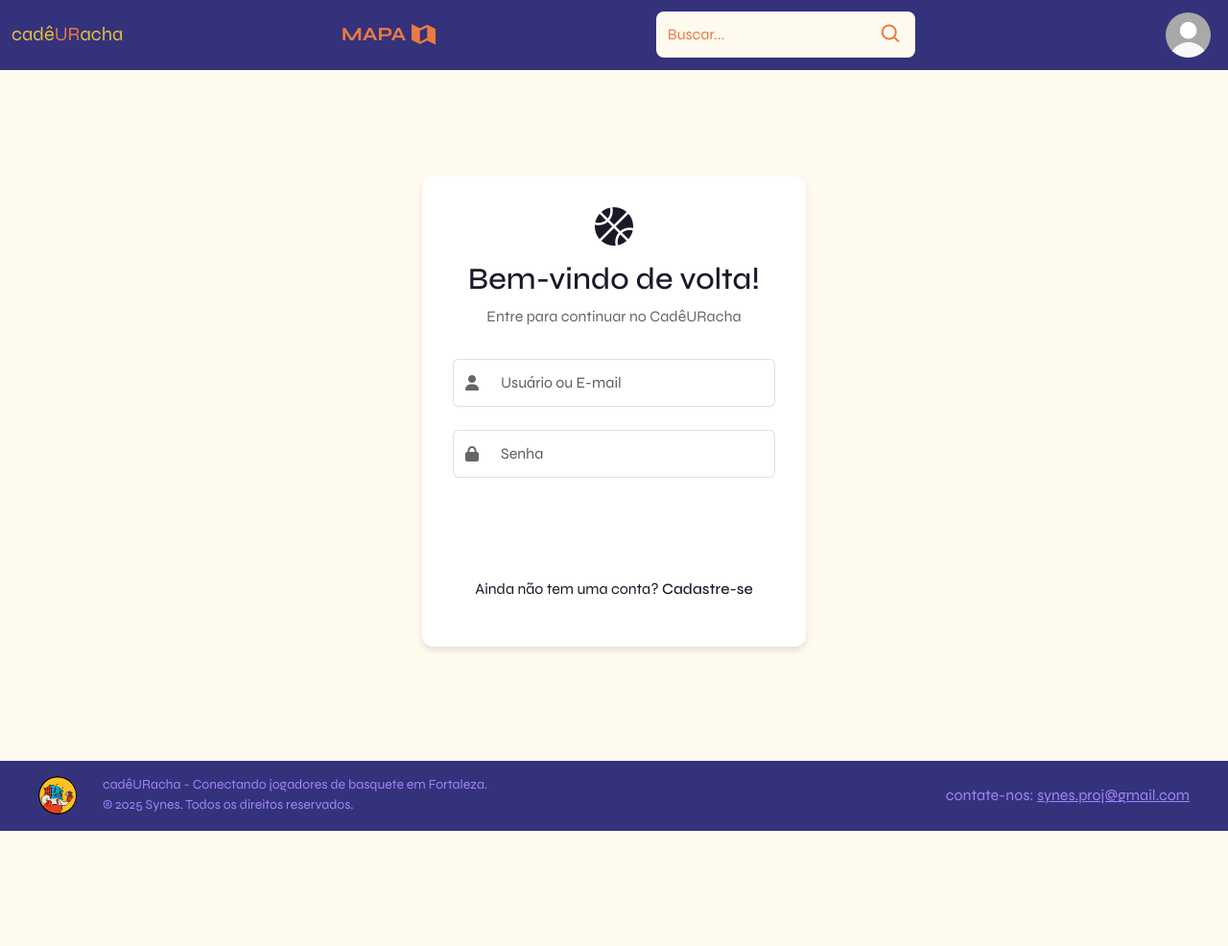
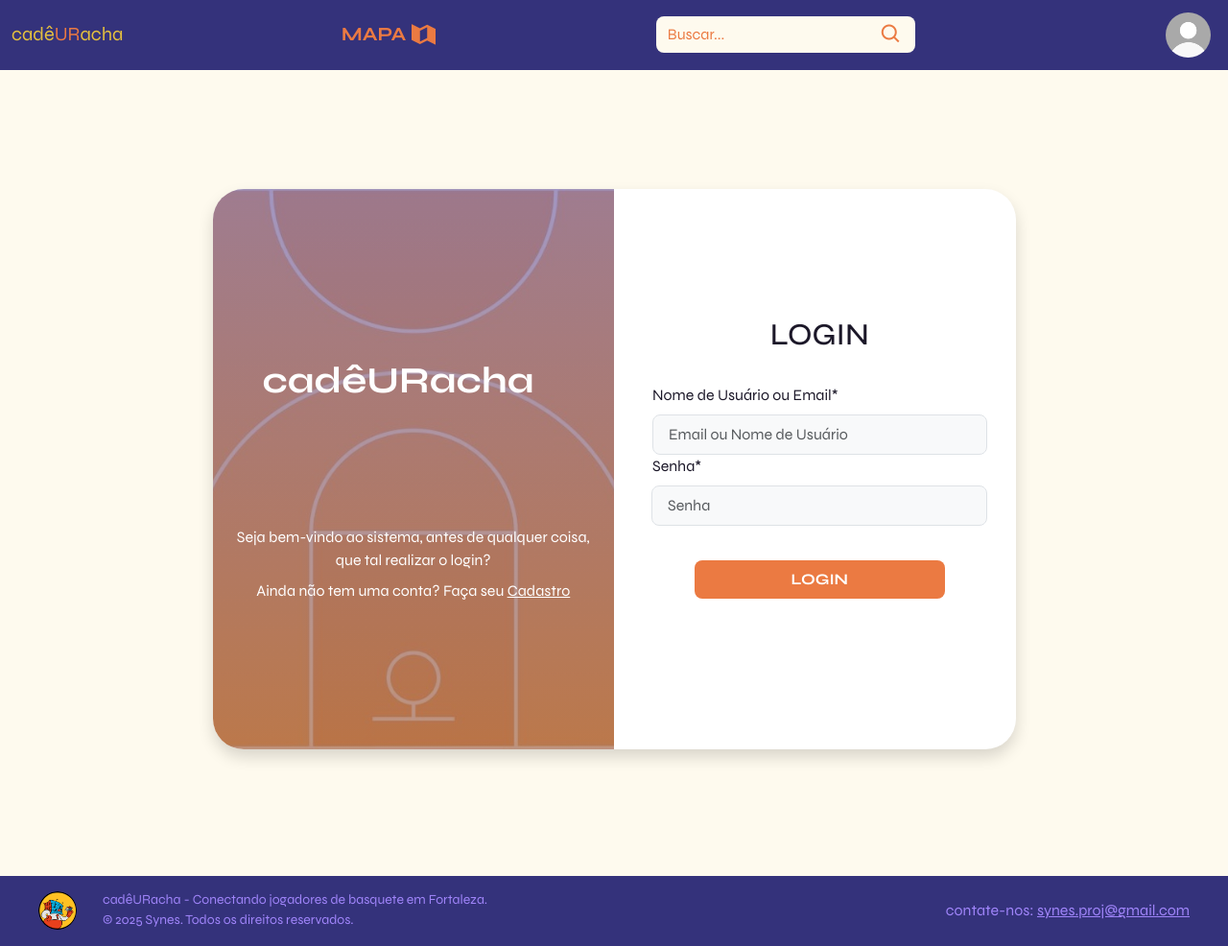
Before and after one commit to Syne-s/CadeURacha, a Django app: page /login/ in a window 1280 px wide. Shown: the whole page at 96% size. Before the commit the page ends 866 px from the top, so only its background shows below. Run offline with Django 5.2, Linux system fonts and the light colour scheme; some libraries are stand-ins or nearby versions.

Commit message:
refactor login.html: redesign login page layout and enhance user experience with improved styling and structure

```diff
--- a/app_synes/templates/app_synes/login.html
+++ b/app_synes/templates/app_synes/login.html
@@ -1,141 +1,126 @@
 {% extends 'app_synes/base.html' %}
-{% block title %}CadêURacha - Login{% endblock %}
+{% load static %}
+{% block title %}cadêURacha - Login{% endblock %}
 {% block content %}
-<div class="auth-container">
-    <div class="auth-card">
-        <div class="auth-header">
-            <i class="fas fa-basketball-ball auth-icon"></i>
-            <h2>Bem-vindo de volta!</h2>
-            <p>Entre para continuar no CadêURacha</p>
+<div class="container d-flex justify-content-center align-items-center min-vh-60">
+    <div class="row rounded-5 bg-white shadow box-area mt-5 mb-5 w-75">
+        <!-- Left Box -->
+        <div id="ImgBehind" class="col-md-6 rounded-start-5 d-flex justify-content-center align-items-center flex-column left-box text-bg-dark">
+            <div id="ContainerTextos" class="header-text pb-3">
+                <h2 id="Texto" class="Texto h2-texto fw-bold mt-5">cadêURacha</h2>
+                <p id="Texto" class="text-center mb-2 mt-4">
+                    Seja bem-vindo ao sistema, antes de qualquer coisa, que tal realizar o login?
+                </p>
+                <p class="text-center mb-2">
+                    Ainda não tem uma conta? Faça seu <a href="{% url 'register' %}" style="color: white;">Cadastro</a>
+                </p>
+            </div>
+        </div>
+
+        <!-- Right Box -->
+        <div class="col-md-6 right-box d-flex align-items-center">
+            <div class="row d-flex align-items-center">
+                <div class="header-text text-center mb-4">
+                    <h2>LOGIN</h2>
                 </div>
                 <form id="loginForm" method="POST" action="">
                     {% csrf_token %}
-            <div class="form-group">
-                <div class="input-group">
-                    <span class="input-group-text"><i class="fas fa-user"></i></span>
-                    <input type="text" class="form-control" id="login" name="login" placeholder="Usuário ou E-mail" required>
+                    <div class="mb-6">
+                        <label for="login" class="form-label">Nome de Usuário ou Email*</label>
+                        <input type="text" class="form-control form-control-lg bg-light rounded-3 fs-6"
+                               id="login" name="login" placeholder="Email ou Nome de Usuário" required>
+                        <div class="input-group mb-1">
+                            <label for="password" class="form-label w-100">Senha*</label>
+                            <input type="password" id="password" name="password"
+                                   class="form-control form-control-lg bg-light rounded-3 fs-6"
+                                   placeholder="Senha" required>
                         </div>
                     </div>
-            <div class="form-group">
-                <div class="input-group">
-                    <span class="input-group-text"><i class="fas fa-lock"></i></span>
-                    <input type="password" class="form-control" id="password" name="password" placeholder="Senha" required>
+                    <div class="input-group mb-4 justify-content-center">
+                        <button id="LoginBtn" type="submit" class="btn btn-lg w-75 rounded-3 fs-6"><b>LOGIN</b></button>
                     </div>
+                </form>
             </div>
-            <button type="submit" class="auth-button">Entrar</button>
-        </form>
-        <div class="auth-footer">
-            <p>Ainda não tem uma conta? <a href="{% url 'register' %}" class="auth-link">Cadastre-se</a></p>
         </div>
     </div>
 </div>
 
 <style>
-.auth-container {
-    min-height: calc(100vh - 120px);
+    .container {
+        min-height: calc(100vh - 146px); /* Subtract navbar (73px) and footer (73px) heights */
         display: flex;
         align-items: center;
         justify-content: center;
-    padding: 2rem;
+        margin-top: 73px; /* Height of navbar */
+        margin-bottom: 73px; /* Height of footer */
     }
 
-.auth-card {
-    background: white;
-    border-radius: 12px;
-    box-shadow: 0 4px 6px rgba(0, 0, 0, 0.1);
-    padding: 2rem;
-    width: 100%;
-    max-width: 400px;
+    .box-area {
+        height: 73vh;
+        width: 60vh;
+        max-width: 900px;
+        border-radius: 4rem;
+        margin: 0 auto !important;
+        position: relative;
     }
 
-.auth-header {
-    text-align: center;
-    margin-bottom: 2rem;
+.right-box {
+    padding: 40px 30px 40px 40px;
 }
 
-.auth-icon {
-    font-size: 2.5rem;
-    color: var(--primary-color);
-    margin-bottom: 1rem;
+#ImgBehind {
+    background-image: linear-gradient(0deg, rgba(28, 24, 41, 0.25), rgba(28, 24, 41, 0.25)),
+                      linear-gradient(180deg, rgba(159, 132, 249, 0.5) 0%, rgba(235, 122, 66, 0.5) 100%),
+                      url('{% static "app_synes/images/quadra1.jpeg" %}');
+    background-size: cover;
+    background-position: center;
+    border-radius: 40px 0px 0px 40px;
 }
 
-.auth-header h2 {
-    color: var(--text-color);
-    margin-bottom: 0.5rem;
+.h2-texto {
+    margin-top: 20vh;
+    margin-bottom: 16vh;
+    margin-left: 2.5rem;
+    font-size: 3vw;
 }
 
-.auth-header p {
-    color: #666;
-    margin-bottom: 0;
+.p-texto {
+    font-size: 2vw;
+    margin-top: 5vh;
 }
 
-.form-group {
-    margin-bottom: 1.5rem;
+@media (max-width: 768px) {
+    .box-area {
+        width: 90vw;
+        height: auto;
     }
 
-.input-group-text {
-    background-color: white;
-    border-right: none;
-    color: #666;
-    transition: border-color 0.2s ease;
+    #ImgBehind {
+        width: 90vw;
+        height: auto;
     }
 
-.form-control {
-    border-left: none;
-    padding: 0.75rem;
-    transition: border-color 0.2s ease;
+    .h2-texto {
+        font-size: 4vw;
+        margin-top: 10vh;
     }
 
-
-.form-control:focus {
-    box-shadow: none;
-    border-color: var(--primary-color);
+    .p-texto {
+        font-size: 8vw;
+        margin-top: 4vh;
+    }
 }
 
-
-.form-control:focus ~ .input-group-text {
-    border-color: var(--primary-color);
+#LoginBtn {
+    background-color: #EB7A42;
+    border-radius: 40px;
+    border: none;
+    color: #FFFFFF;
+    margin-top: 2rem; /* Added margin */
 }
 
-
-.input-group:focus-within .input-group-text {
-    border-color: var(--primary-color);
-}
-
-.input-group:focus-within .form-control {
-    border-color: var(--primary-color);
-}
-
-.auth-button {
-    width: 100%;
-    padding: 0.75rem;
-    background-color: var(--primary-color);
-    color: white;
-    border: none;
-    border-radius: 4px;
-    font-weight: 500;
-    transition: all 0.2s ease;
-}
-
-.auth-button:hover {
-    background-color: var(--hover-color);
-    transform: translateY(-2px);
-}
-
-.auth-footer {
-    text-align: center;
-    margin-top: 2rem;
-}
-
-.auth-link {
-    color: var(--primary-color);
-    text-decoration: none;
-    font-weight: 500;
-    transition: color 0.2s ease;
-}
-
-.auth-link:hover {
-    color: var(--hover-color);
+#Texto {
+    color: #FFFFFF;
 }
 </style>
 
```
Lines whose indentation alone changed are shown as unchanged.
